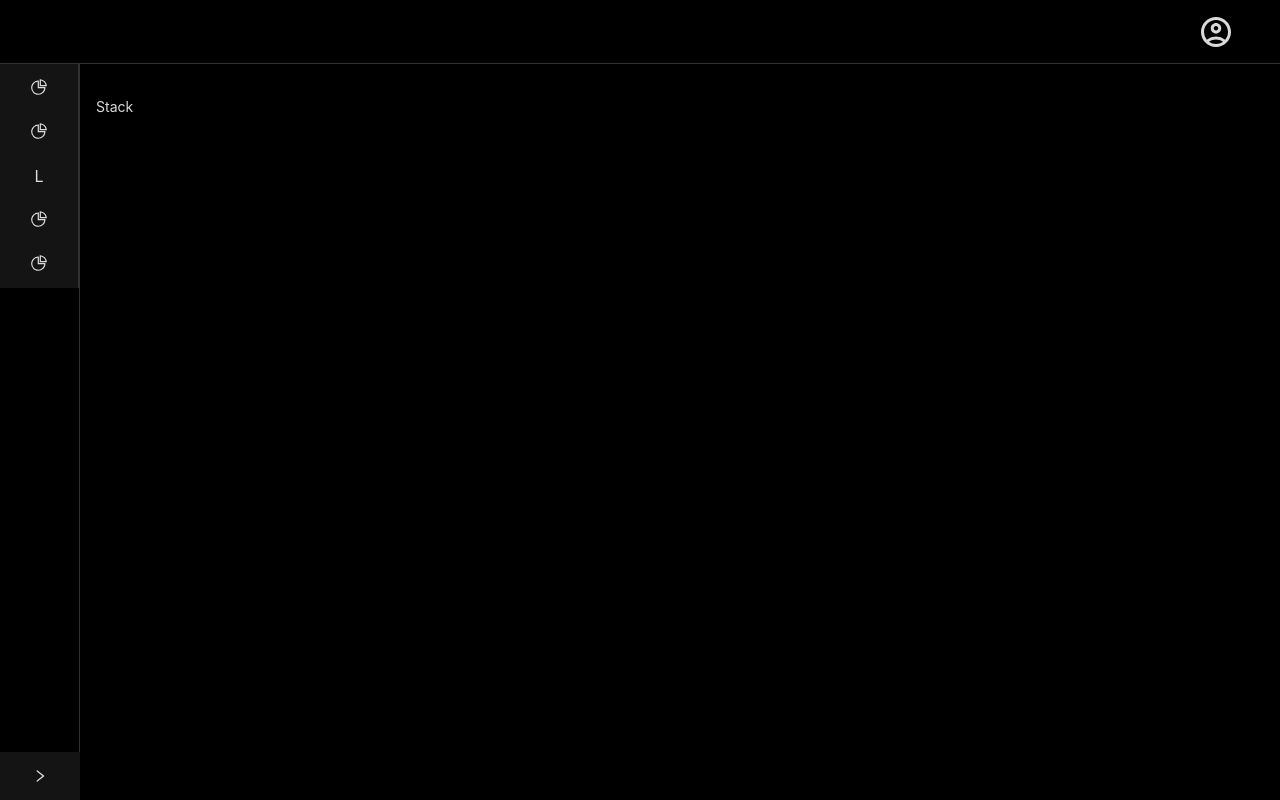
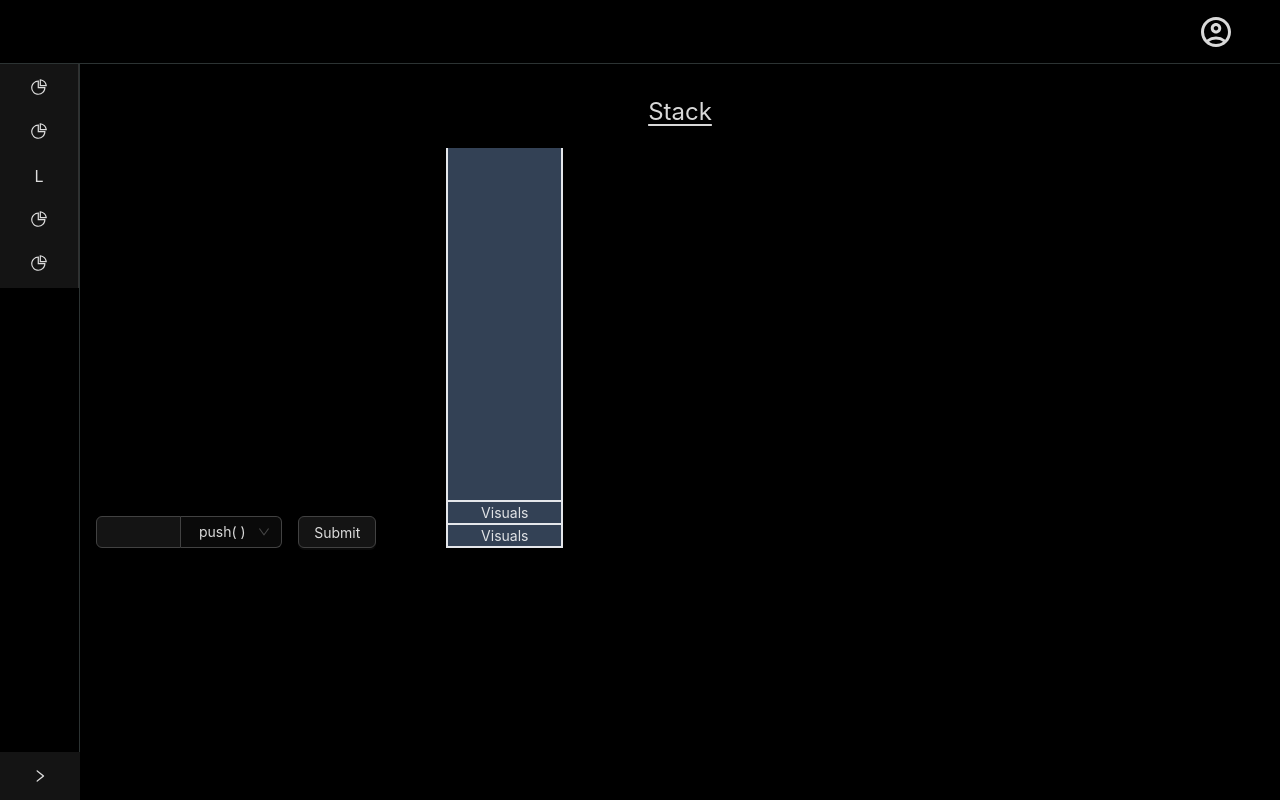
Before and after one commit to mohitgadhavi1/project_catfish, a Next.js app: page /stack in a window 1280 px wide. Built offline with nearby package versions, Linux system fonts and the light colour scheme.

Commit message:
worked on stack

```diff
--- /dev/null
+++ b/src/app/queue/layout.jsx
@@ -0,0 +1,5 @@
+import React from "react";
+
+export default function Layout({ children }) {
+	return <div> {children}</div>;
+}
--- a/src/app/queue/page.jsx
+++ b/src/app/queue/page.jsx
@@ -1,7 +1,5 @@
 import React from "react";
 
-function Queue() {
+export default function Queue() {
 	return <div>Queue</div>;
 }
-
-export default Queue;
--- /dev/null
+++ b/src/app/stack/layout.jsx
@@ -0,0 +1,5 @@
+import React from "react";
+
+export default function Layout({ children }) {
+	return <div> {children}</div>;
+}
--- /dev/null
+++ b/src/app/stack/operations.jsx
@@ -0,0 +1,42 @@
+"use client";
+import { Button, Input, Select } from "antd";
+import React, { useState } from "react";
+
+export default function Selectoperation() {
+	const [selectedValue, setSelectedValue] = useState(
+		typesOfOperations[0] + "( )"
+	);
+	return (
+		<div className="w-full">
+			<div className="flex w-[80%]">
+				<Input
+					addonAfter={
+						<Select
+							value={selectedValue}
+							onChange={(val) => setSelectedValue(val)}
+							style={{ minWidth: 100 }}
+						>
+							{typesOfOperations.map((item, i) => (
+								<p className="mb-2" key={i}>
+									{item + "( )"}
+								</p>
+							))}
+						</Select>
+					}
+				/>
+				<Button className="ml-4">Submit</Button>
+			</div>
+		</div>
+	);
+}
+
+const typesOfOperations = [
+	"push",
+	"pop",
+	"isEmpty",
+	"isFull",
+	"peek",
+	"count",
+	"change",
+	"display",
+];
--- a/src/app/stack/page.jsx
+++ b/src/app/stack/page.jsx
@@ -1,7 +1,23 @@
 import React from "react";
+import Operations from "./operations";
+import Visual from "./visual";
 
 function Profile() {
-	return <div>Stack</div>;
+	return (
+		<>
+			<div className="flex justify-center">
+				<p className="text-2xl underline underline-offset-4">Stack</p>
+			</div>
+			<div className="flex mt-5 min-h-[50vh] ">
+				<div className="flex items-end w-[30%] ">
+					<Operations />
+				</div>
+				<div className="w-[50%]">
+					<Visual />
+				</div>
+			</div>
+		</>
+	);
 }
 
 export default Profile;
--- /dev/null
+++ b/src/app/stack/stack.slice.js
@@ -0,0 +1,16 @@
+import { createSlice } from "@reduxjs/toolkit";
+
+const initialState = {
+	data: [],
+};
+
+export const stackSlice = createSlice({
+	name: "stack",
+	initialState,
+	reducers: {
+		pushToArr: (state) => {},
+		popFromArr: (state) => {},
+	},
+});
+export const { pushToArr, popFromArr } = stackSlice.actions;
+export default stackSlice.reducer;
--- /dev/null
+++ b/src/app/stack/visual.jsx
@@ -0,0 +1,13 @@
+import React from "react";
+
+export default function Visual({ Children }) {
+	return (
+		<div className="h-full">
+			<div className="w-[20%] flex flex-col  justify-end  h-full border-x-2 border-b-2  bg-slate-700">
+				{Children}
+				<div className="w-full flex justify-center border-t-2">Visuals</div>
+				<div className="w-full flex justify-center border-t-2">Visuals</div>
+			</div>
+		</div>
+	);
+}
--- a/src/component/layout/AppSidebar.js
+++ b/src/component/layout/AppSidebar.js
@@ -13,19 +13,6 @@ import { toggleSidebar } from "../../app/layout.slice";
 function AppSidebar() {
 	const dispatch = useDispatch();
 	const { siderCollapsed: collapsed } = useSelector((state) => state.layout);
-	console.log("collapsed", collapsed);
-	const items = [
-		getItem(<Link href={"/stack"}>Stack</Link>, "1", <PieChartOutlined />),
-		getItem(<Link href={"/queue"}>Queue</Link>, "2", <PieChartOutlined />),
-		getItem("Linked List", "3", null, [
-			getItem(<Link href={"/linkedlist"}>Singly</Link>, "4"),
-			getItem(<Link href={"/linkedlist"}>Doubly</Link>, "5"),
-			getItem(<Link href={"/linkedlist"}>Circular</Link>, "6"),
-			getItem(<Link href={"/linkedlist"}>Circular Doubly</Link>, "7"),
-		]),
-		getItem(<Link href={"/tree"}>Tree</Link>, "8", <PieChartOutlined />),
-		getItem(<Link href={"/graph"}>Graph</Link>, "9", <PieChartOutlined />),
-	];
 
 	return (
 		<Sider
@@ -45,13 +32,28 @@ function AppSidebar() {
 			<Menu
 				// defaultSelectedKeys={["1"]}
 				mode="inline"
-				items={items}
+				items={Items()}
 			/>
 		</Sider>
 	);
 }
 
 export default AppSidebar;
+
+function Items() {
+	return [
+		getItem(<Link href={"/stack"}>Stack</Link>, "1", <PieChartOutlined />),
+		getItem(<Link href={"/queue"}>Queue</Link>, "2", <PieChartOutlined />),
+		getItem("Linked List", "3", null, [
+			getItem(<Link href={"/linkedlist"}>Singly</Link>, "4"),
+			getItem(<Link href={"/linkedlist"}>Doubly</Link>, "5"),
+			getItem(<Link href={"/linkedlist"}>Circular</Link>, "6"),
+			getItem(<Link href={"/linkedlist"}>Circular Doubly</Link>, "7"),
+		]),
+		getItem(<Link href={"/tree"}>Tree</Link>, "8", <PieChartOutlined />),
+		getItem(<Link href={"/graph"}>Graph</Link>, "9", <PieChartOutlined />),
+	];
+}
 
 function getItem(label, key, icon, children) {
 	return {
--- a/store.js
+++ b/store.js
@@ -1,7 +1,9 @@
 import { configureStore } from "@reduxjs/toolkit";
 import layoutReducer from "./src/app/layout.slice";
+import stackReducer from "./src/app/stack/stack.slice";
 export const store = configureStore({
 	reducer: {
 		layout: layoutReducer,
+		stack: stackReducer,
 	},
 });
```
